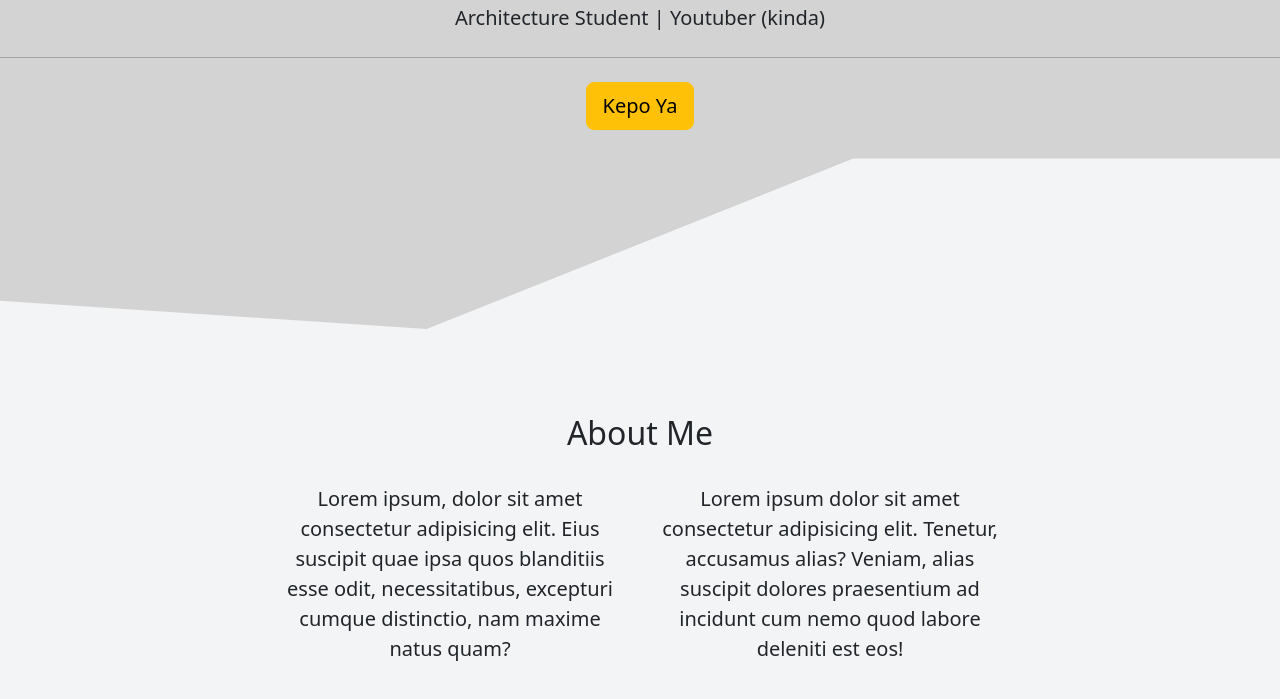
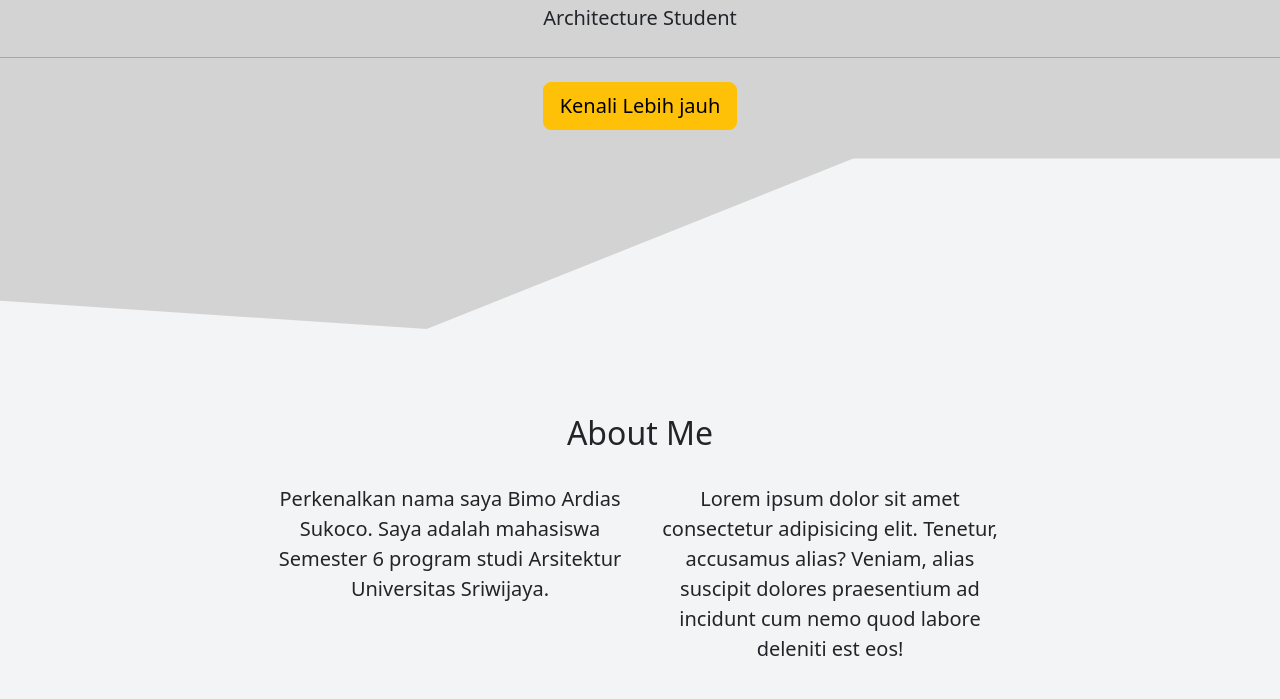
Before and after one commit to bimoas1103/bimoas1103.github.io, a plain HTML site: page index.html in a window 1280 px wide. Shown: the part 479-1178 px from the top of the page. Drawn offline with nearby package versions, Linux system fonts and the light colour scheme.

Commit message:
change button word

```diff
--- a/index.html
+++ b/index.html
@@ -66,9 +66,11 @@
     <section class="jumbotron text-center">
       <img class="img-jt , img-thumbnail" src="img/9.jpg" />
       <h2 class="display-5">Bimo Ardias Sukoco</h2>
-      <p class="lead">Architecture Student | Youtuber (kinda)</p>
+      <p class="lead">Architecture Student</p>
       <hr class="my-4" />
-      <a class="btn btn-warning btn-lg" href="#" role="button">Kepo Ya</a>
+      <a class="btn btn-warning btn-lg" href="#" role="button"
+        >Kenali Lebih jauh</a
+      >
       <svg xmlns="http://www.w3.org/2000/svg" viewBox="0 0 1440 320">
         <path
           fill="#f3f4f5"
@@ -90,9 +92,8 @@
         <div class="row justify-content-center text-center">
           <div class="col-md-4">
             <p class="fs-5">
-              Lorem ipsum, dolor sit amet consectetur adipisicing elit. Eius
-              suscipit quae ipsa quos blanditiis esse odit, necessitatibus,
-              excepturi cumque distinctio, nam maxime natus quam?
+              Perkenalkan nama saya Bimo Ardias Sukoco. Saya adalah mahasiswa
+              Semester 6 program studi Arsitektur Universitas Sriwijaya.
             </p>
           </div>
           <div class="col-md-4">
```
